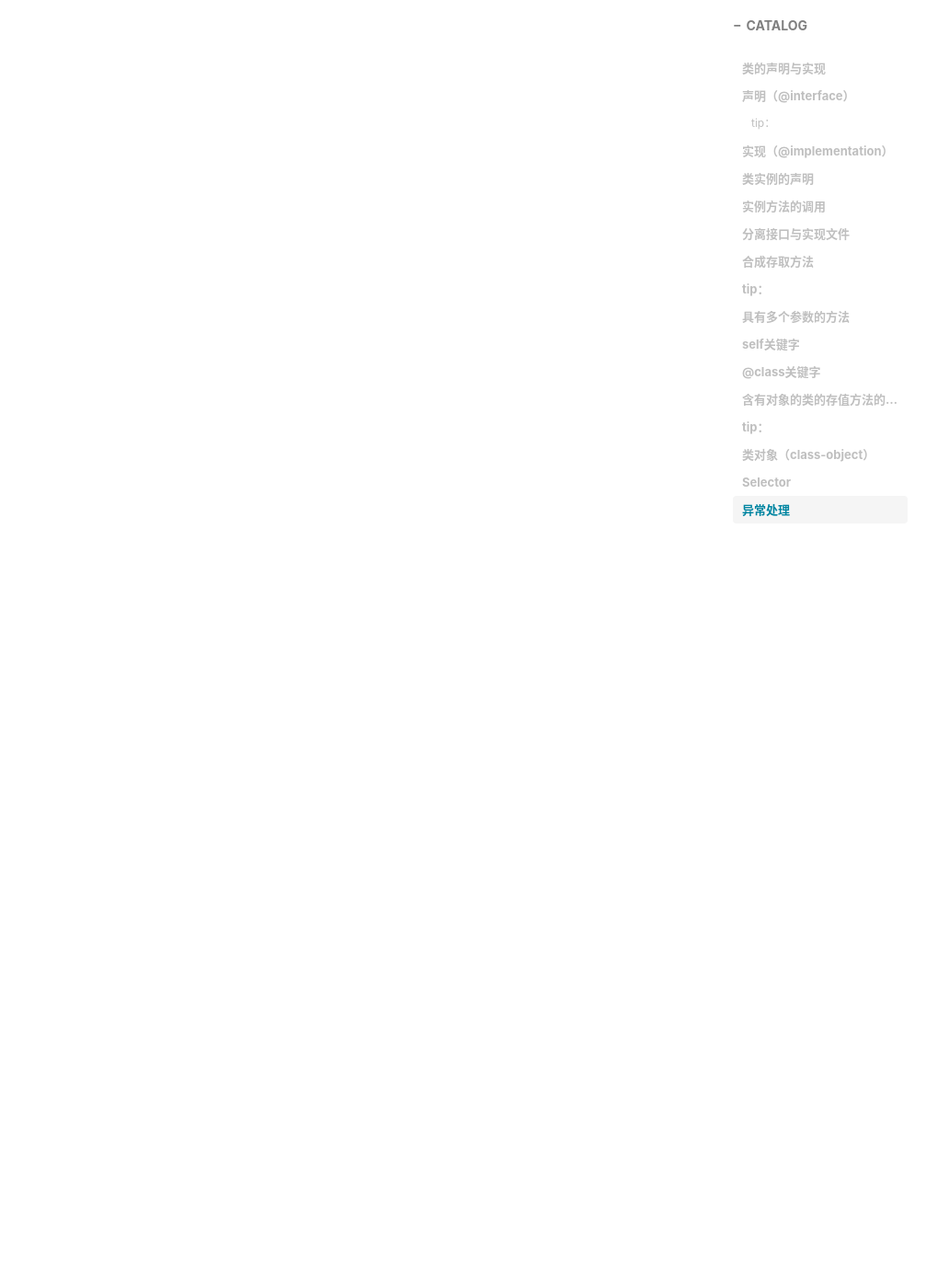
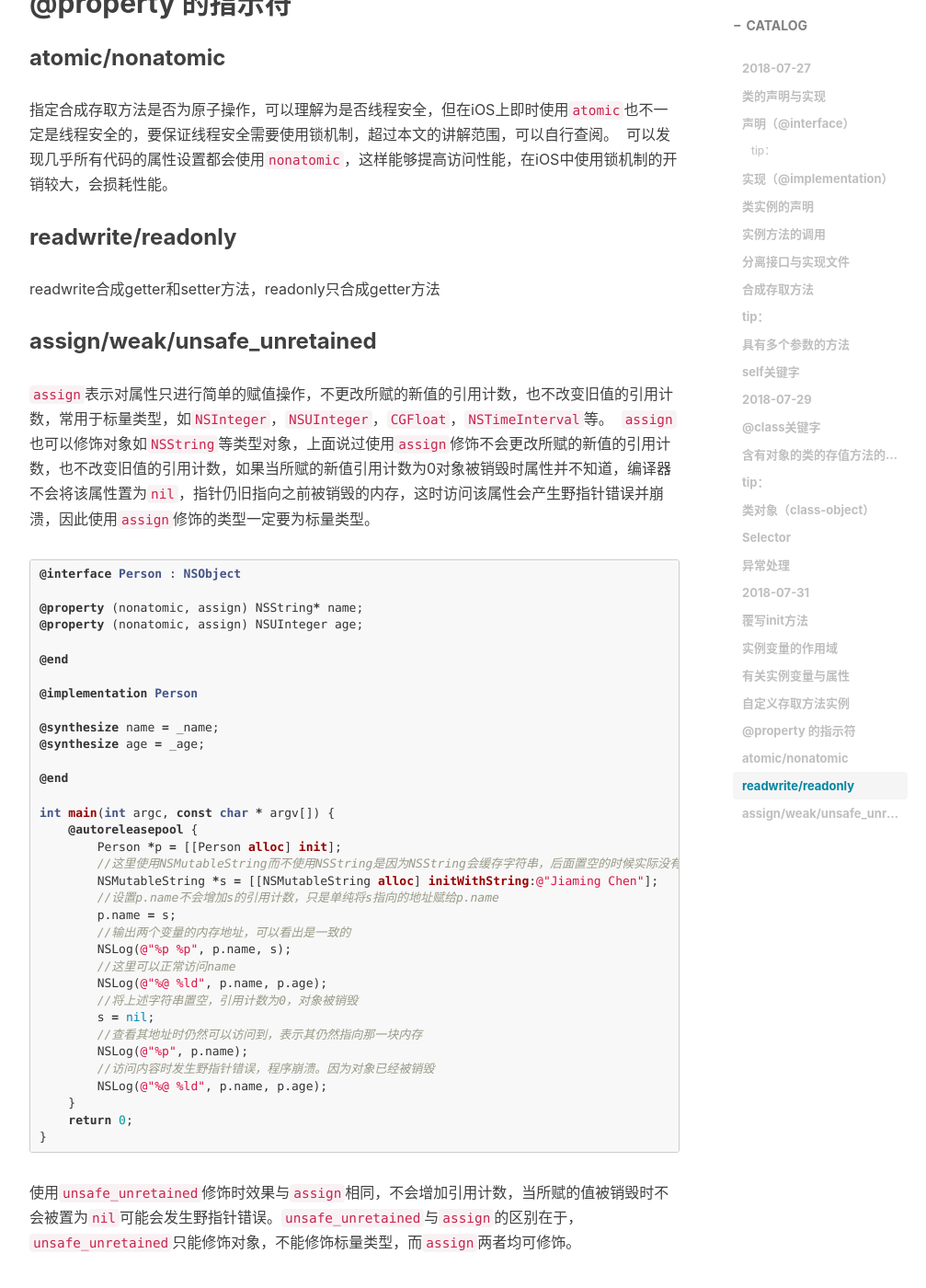
Before and after one commit to SUDAXKY/SUDAXKY.github.io, a Jekyll site: the page built from _posts/2018-07-28-Objective-C学习笔记.md, in a window 1280 px wide and 1400 px high, scrolled down 7042 px. Shown: the whole window at 92% size, without its empty margins (233-1240 px from the left). Built offline with Jekyll 4.4.1, drawn with Linux system fonts in a browser that asks for light colours; nearby versions of some CDN libraries; comment, search, counter and statistics services are not loaded; some of the changed text lies outside the part shown.

Commit message:
2018-07-31 obj-c

````diff
--- a/_posts/2018-07-28-Objective-C学习笔记.md
+++ b/_posts/2018-07-28-Objective-C学习笔记.md
@@ -14,7 +14,7 @@ tags:
 
 
 
-
+# 2018-07-27
 
 ## 类的声明与实现
 
@@ -103,6 +103,8 @@ returnValue = [myFaction functionName: para];
 
 
 
+
+# 2018-07-29
 
 ## @class关键字
 
@@ -218,3 +220,176 @@ action = @selector (draw);
 ////////////
 @throw//用于抛出异常
 ```
+
+
+
+
+
+# 2018-07-31
+
+## 覆写init方法
+
+```objective-c
+-(id) init{
+    if(slef = [super init]){
+        //初始化代码
+    }
+    return self
+}
+```
+
+
+
+init 的返回类型为 id 类型， 这是编写可能会被继承的类的一般规则。
+
+
+
+## 实例变量的作用域
+
+```objective-c
+@interface Printer{
+    @private
+        int para1;
+    	int para2;
+    @protected
+        int para3;
+    @public
+        //
+
+}
+@end
+```
+
+
+
+## 有关实例变量与属性
+
+实例变量（成员变量）在@interface的{}内声明(不推荐使用了)，属性用@property声明
+
+```objective-c
+@interface Example
+    @property Window *window
+@end
+
+@implementation Example
+    @synthesize window = _window//可以不写也会合成存取方法和生成实例变量_window作为属性的底层存储
+```
+
+
+
+## 自定义存取方法实例
+
+```objective-c
+@interface Person : NSObject
+
+@property (nonatomic, copy) NSString* name;
+@property (nonatomic, assign) NSUInteger age;
+
+@end
+
+@implementation Person
+
+//编译器会帮我们自动生成_name和_age这两个实例变量，下面代码就可以正常使用这两个变量了
+@synthesize name = _name;
+@synthesize age = _age;
+
+- (void)setName:(NSString*)name {
+    //必须使用_name来赋值，使用self.name来设置值时编译器会自动转为调用该函数，会导致无限递归
+    //使用_name则是直接访问底层的存储属性，不会调用该方法来赋值
+    //这里使用copy是为了防止NSMutableString多态
+    _name = [name copy];
+}
+
+- (NSString*)name {
+    //必须使用_name来访问属性值，使用self.name来访问值时编译器会自动转为调用该函数，会造成无限递归
+    return _name;
+}
+
+@end
+```
+
+
+
+使用自定义的getter和setter一般是用来实现懒加载(lazy load)，在很多情况下很常用，比如:创建一个比较大的而又不一定会使用的对象，可以按照如下方法编写。
+
+
+
+```objective-c
+@property (nonatomic, strong) CustomObject *customObject;
+
+@synthesize customObject = _customObject;
+
+- (CustomObject*) customObject {
+    if (_customObject == nil) {
+        //初始化操作，会调用setter方法
+        self.customObject = [[CustomObject alloc] init];
+        //不会造成无限递归，因为这里的self.cunstomerObject = 调用的是setter方法
+        //如果按照如下方法编写不会调用setter方法，如果自定义setter方法需要完成一些事情建议使用self.customObject的方式来设置
+        //_customObject = [[CustomObject alloc] init];
+    }
+    return _customObject;
+}
+```
+
+
+
+## @property 的指示符
+
+### atomic/nonatomic
+
+指定合成存取方法是否为原子操作，可以理解为是否线程安全，但在iOS上即时使用`atomic`也不一定是线程安全的，要保证线程安全需要使用锁机制，超过本文的讲解范围，可以自行查阅。  可以发现几乎所有代码的属性设置都会使用`nonatomic`，这样能够提高访问性能，在iOS中使用锁机制的开销较大，会损耗性能。
+
+
+
+### readwrite/readonly
+
+readwrite合成getter和setter方法，readonly只合成getter方法
+
+
+
+### assign/weak/unsafe_unretained
+
+`assign`表示对属性只进行简单的赋值操作，不更改所赋的新值的引用计数，也不改变旧值的引用计数，常用于标量类型，如`NSInteger`，`NSUInteger`，`CGFloat`，`NSTimeInterval`等。  `assign`也可以修饰对象如`NSString`等类型对象，上面说过使用`assign`修饰不会更改所赋的新值的引用计数，也不改变旧值的引用计数，如果当所赋的新值引用计数为0对象被销毁时属性并不知道，编译器不会将该属性置为`nil`，指针仍旧指向之前被销毁的内存，这时访问该属性会产生野指针错误并崩溃，因此使用`assign`修饰的类型一定要为标量类型。
+
+
+
+```objective-c
+@interface Person : NSObject
+
+@property (nonatomic, assign) NSString* name;
+@property (nonatomic, assign) NSUInteger age;
+
+@end
+
+@implementation Person
+
+@synthesize name = _name;
+@synthesize age = _age;
+
+@end
+
+int main(int argc, const char * argv[]) {
+    @autoreleasepool {
+        Person *p = [[Person alloc] init];
+        //这里使用NSMutableString而不使用NSString是因为NSString会缓存字符串，后面置空的时候实际没有被销毁
+        NSMutableString *s = [[NSMutableString alloc] initWithString:@"Jiaming Chen"];
+        //设置p.name不会增加s的引用计数，只是单纯将s指向的地址赋给p.name
+        p.name = s;
+        //输出两个变量的内存地址，可以看出是一致的
+        NSLog(@"%p %p", p.name, s);
+        //这里可以正常访问name
+        NSLog(@"%@ %ld", p.name, p.age);
+        //将上述字符串置空，引用计数为0，对象被销毁
+        s = nil;
+        //查看其地址时仍然可以访问到，表示其仍然指向那一块内存
+        NSLog(@"%p", p.name);
+        //访问内容时发生野指针错误，程序崩溃。因为对象已经被销毁
+        NSLog(@"%@ %ld", p.name, p.age);
+    }
+    return 0;
+}
+```
+
+
+
+使用`unsafe_unretained`修饰时效果与`assign`相同，不会增加引用计数，当所赋的值被销毁时不会被置为`nil`可能会发生野指针错误。`unsafe_unretained`与`assign`的区别在于，`unsafe_unretained`只能修饰对象，不能修饰标量类型，而`assign`两者均可修饰。
````
